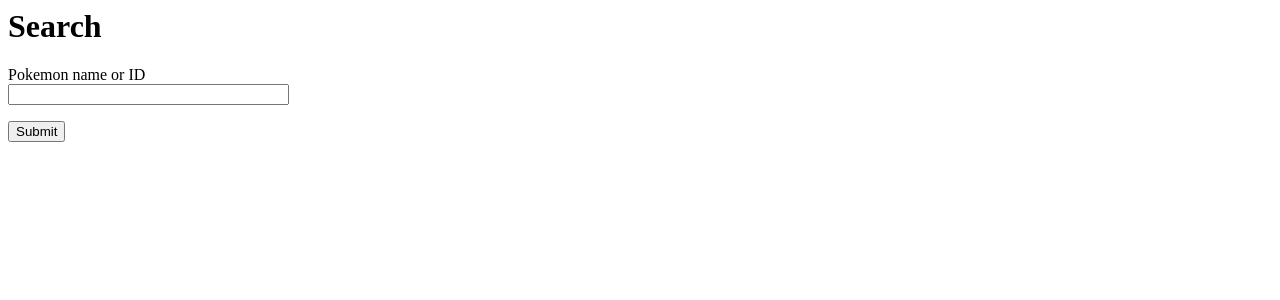
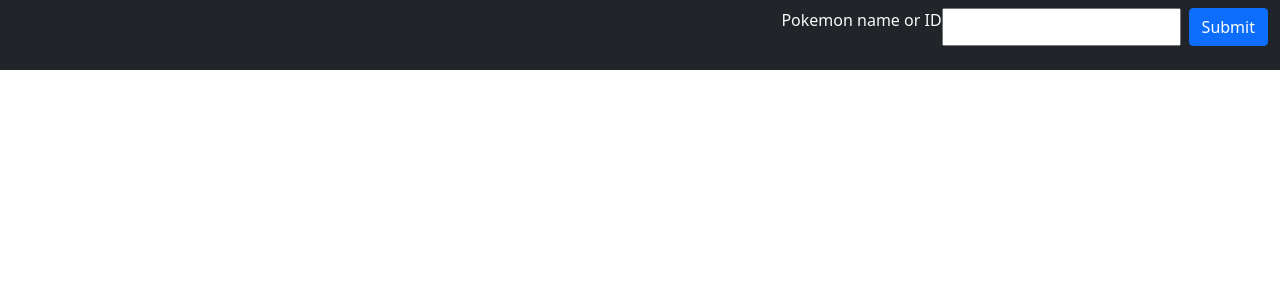
Before and after one commit to RotierenderRoland/PokeApp, a Flask app: page / in a window 1280 px wide. Shown: the top 300 px of the page. Run offline with Flask 2, Linux system fonts and the light colour scheme.

Commit message:
Update base.html
Added Bootstrap to base.html

```diff
--- a/app/templates/base.html
+++ b/app/templates/base.html
@@ -1,22 +1,26 @@
 <html>
     <head>
        <title> {{title}} </title>
+       <link href="https://cdn.jsdelivr.net/npm/bootstrap@5.1.3/dist/css/bootstrap.min.css" rel="stylesheet">
+       <script src="https://cdn.jsdelivr.net/npm/bootstrap@5.1.3/dist/js/bootstrap.bundle.min.js"></script>
     </head>
 </html>
 
 <body>
+    <nav class="navbar navbar-expand-sm navbar-dark bg-dark">
+        <div class="container-fluid justify-content-end">
                 {% block content %}
-    <h1>Search</h1>
-    <form action="" method="post" novalidate>
+                <form class="d-flex" action="" method="post" novalidate>
                         {{ form.hidden_tag() }}
-        <p>
-            {{ form.pokemon.label }}<br>
-            {{ form.pokemon(size=32) }}<br>
+                        {{ form.pokemon.label(class="form-label text-light") }}
+                        {{ form.pokemon(class="form-controll me-2") }}
+                        {{form.submit(class="btn btn-primary")}}
                         {% for error in form.pokemon.errors %}
                         <span style="color: red;">[{{ error }}]</span>
                         {% endfor %}
-        </p>
-        <p>{{ form.submit() }}</p>
+
             </form>
             {% endblock %}
+        </div>
+      </nav>
 </body>
```
Lines whose indentation alone changed are shown as unchanged.
